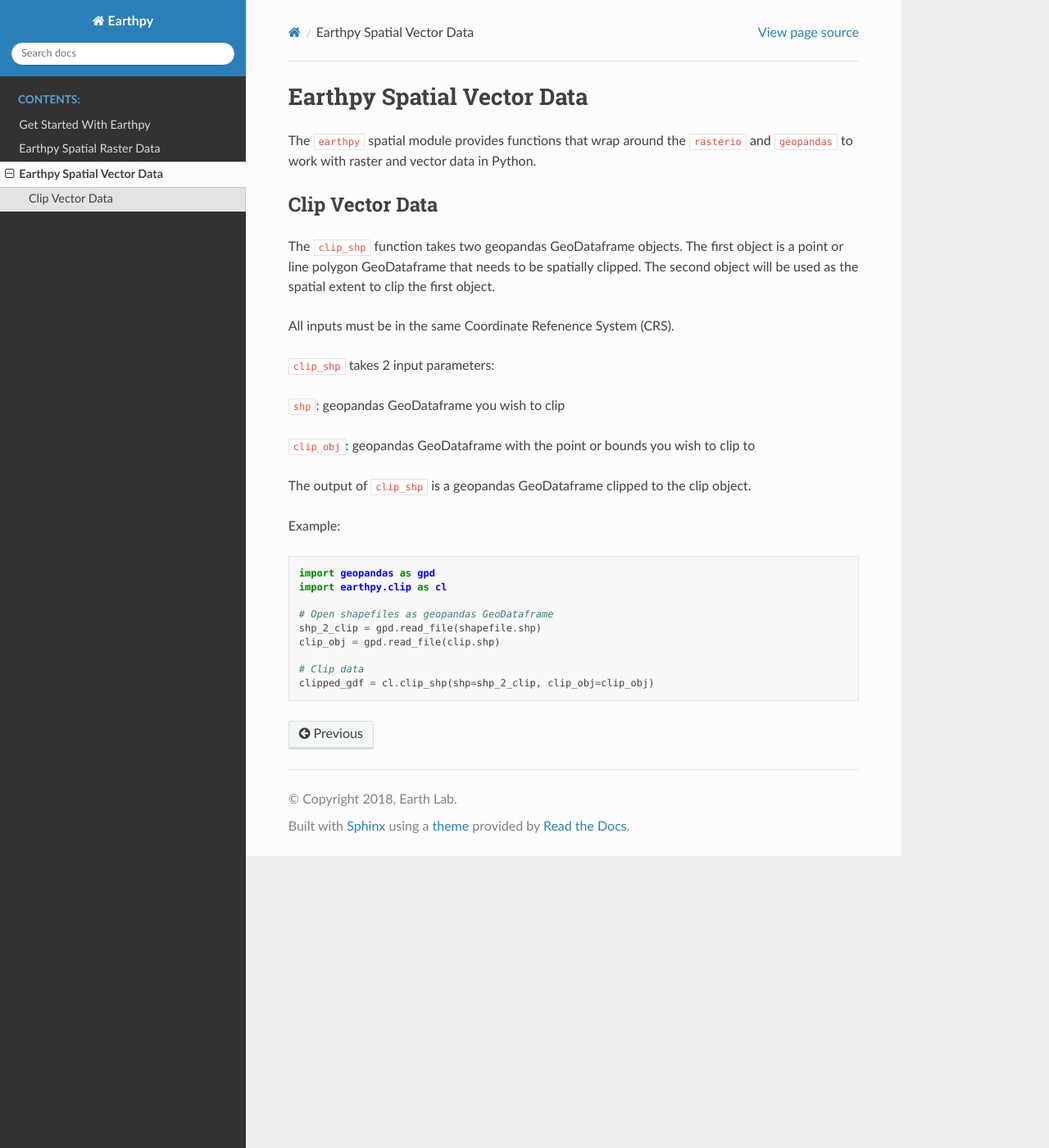
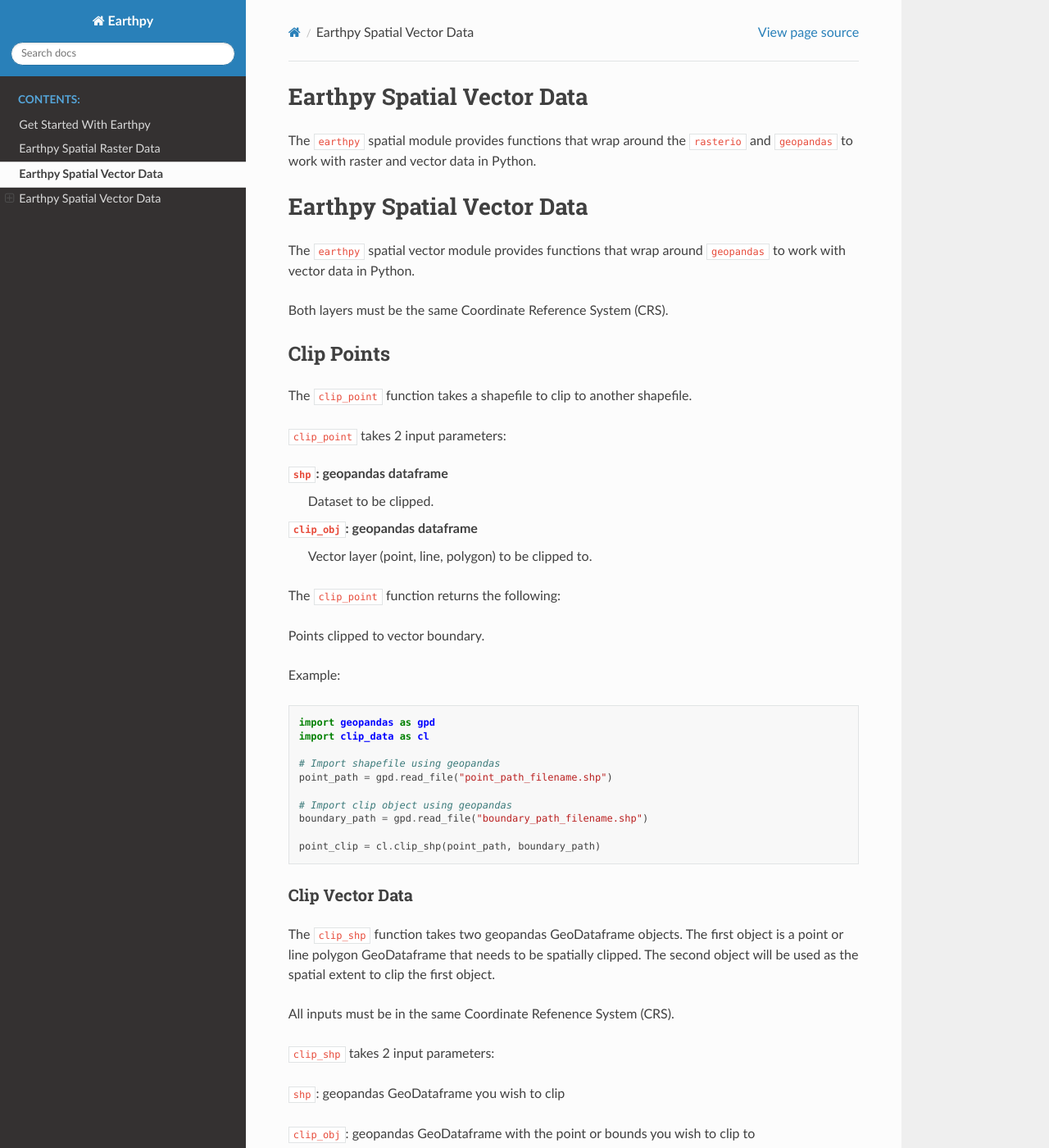
Before and after one commit to earthlab/earthpy, a Sphinx documentation site: the page built from docs/spatial-vector.rst, in a window 1280 px wide and 1400 px high. Shown: the whole window at 82% size. Built offline with Sphinx 7.4.7 and the Read the Docs theme 2.0.0, drawn with Linux system fonts in a browser that asks for light colours.

Commit message:
Update to clip_points in spatial-vector.rst
Update documentation to clip_points in spatial-vector.rst

```diff
--- a/docs/spatial-vector.rst
+++ b/docs/spatial-vector.rst
@@ -3,6 +3,45 @@
 
 The ``earthpy`` spatial module provides functions that wrap around the ``rasterio``
 and ``geopandas`` to work with raster and vector data in Python.
+
+Earthpy Spatial Vector Data
+===========================
+
+The ``earthpy`` spatial vector module provides functions that wrap around ``geopandas`` to work with vector data in Python.
+
+Both layers must be the same Coordinate Reference System (CRS).
+
+Clip Points
+-----------
+
+The ``clip_point`` function takes a shapefile to clip to another shapefile.
+
+``clip_point`` takes 2 input parameters:
+
+``shp``: **geopandas dataframe**
+    Dataset to be clipped.
+
+``clip_obj``: **geopandas dataframe**
+    Vector layer (point, line, polygon) to be clipped to.
+
+The ``clip_point`` function returns the following:
+
+Points clipped to vector boundary.
+
+Example:
+
+.. code-block:: python
+
+  import geopandas as gpd
+  import clip_data as cl
+
+  # Import shapefile using geopandas
+  point_path = gpd.read_file("point_path_filename.shp")
+
+  # Import clip object using geopandas
+  boundary_path = gpd.read_file("boundary_path_filename.shp")
+
+  point_clip = cl.clip_shp(point_path, boundary_path)
 
 Clip Vector Data
 ~~~~~~~~~~~~~~~~
```
